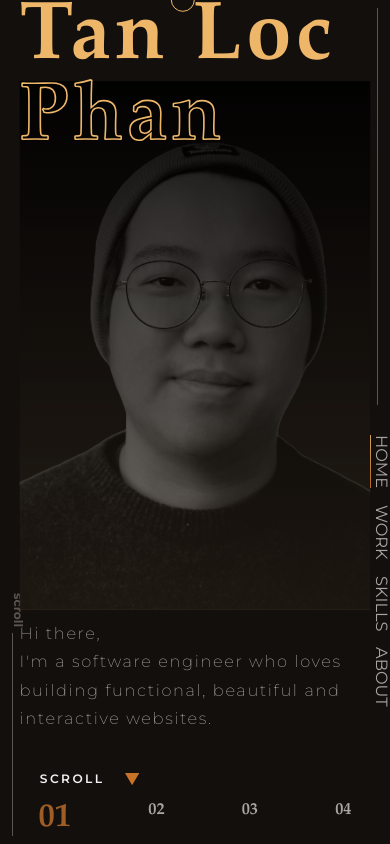
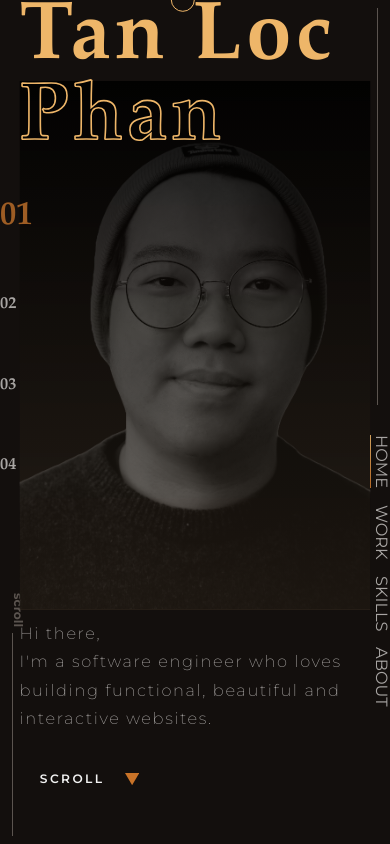
Before and after one commit to locphan2207/personal-web, a React (Create React App) app: page / in a window 390 px wide. Built offline with nearby package versions, Linux system fonts and the light colour scheme.

Commit message:
adjust again

```diff
--- a/src/components/PageIndicator.css
+++ b/src/components/PageIndicator.css
@@ -11,11 +11,8 @@
 @media only screen and (max-width: 480px) {
   .page-numbers {
     position: fixed;
-    flex-direction: row;
-    bottom: 1%;
-    top: unset;
-    width: 100%;
-    height: unset;
+    top: 20%;
+    z-index: 5;
   }
 }
 
```
